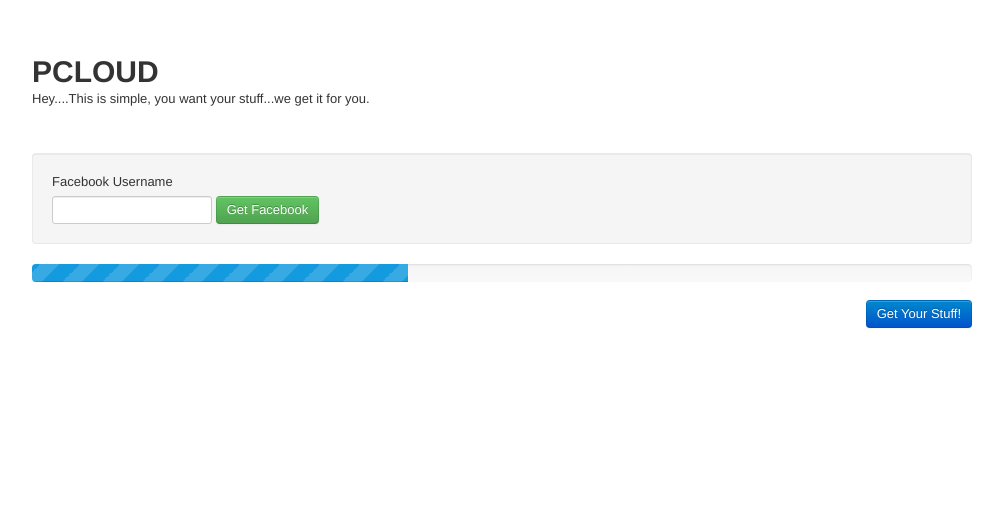
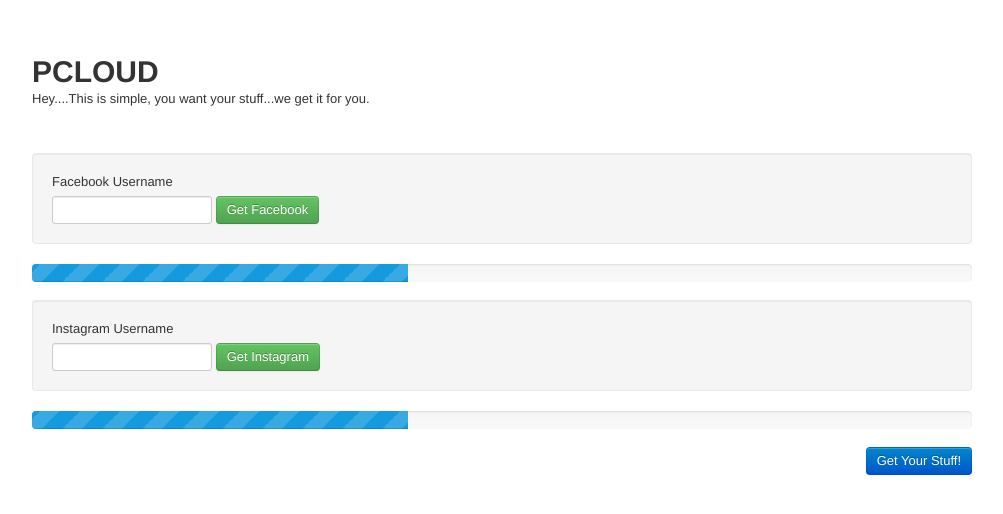
Before and after one commit to dmpeters/pcloud, a Django app: page / in a window 1280 px wide. Shown: the top 514 px of the page, without its empty margins (138-1141 px from the left). Run offline with Django 3.2, Linux system fonts and the light colour scheme.

Commit message:
adding instagram

```diff
--- /dev/null
+++ b/pcloud/services/instagram.py
@@ -0,0 +1,9 @@
+
+
+#id 8b6d72cafbfb449fb5330c520b5102ed
+#secret 6253323e9e064c10a397698f49c224b3
+
+
+class Instagram(object):
+    def __init__(self, token):
+        pass
--- a/www/templates/index.html
+++ b/www/templates/index.html
@@ -11,6 +11,8 @@
 		</p>
 		<br />
 		<br />
+	</section>
+	<section id="facebook">
 		<form class="well form-search">
 			<label for="">Facebook Username</label>
 			<br />
@@ -23,6 +25,22 @@
 			<div class="bar"
 			style="width: 40%;"></div>
 		</div>
+	</section>
+	<section id="instagram">
+		<form class="well form-search">
+			<label for="">Instagram Username</label>
+			<br />
+			<input type="text" class="input-medium search-query">
+			<button type="submit" class="btn btn-success">
+				Get Instagram
+			</button>
+		</form>
+		<div class="progress progress-striped active">
+			<div class="bar"
+			style="width: 40%;"></div>
+		</div>
+	</section>
+	<section id="done" class='clearfix'>
 		<div class="pull-right">
 			<a href="" class="btn btn-primary">Get Your Stuff!</a>
 		</div>
--- a/www/views/index.py
+++ b/www/views/index.py
@@ -1,6 +1,8 @@
 from .base import BaseView
+from pcloud.services.instagram import Instagram
 
 
 class IndexView(BaseView):
     def get(self, request):
+        i = Instagram(token='tokenhere')
         return self.view('index.html', {})
```
